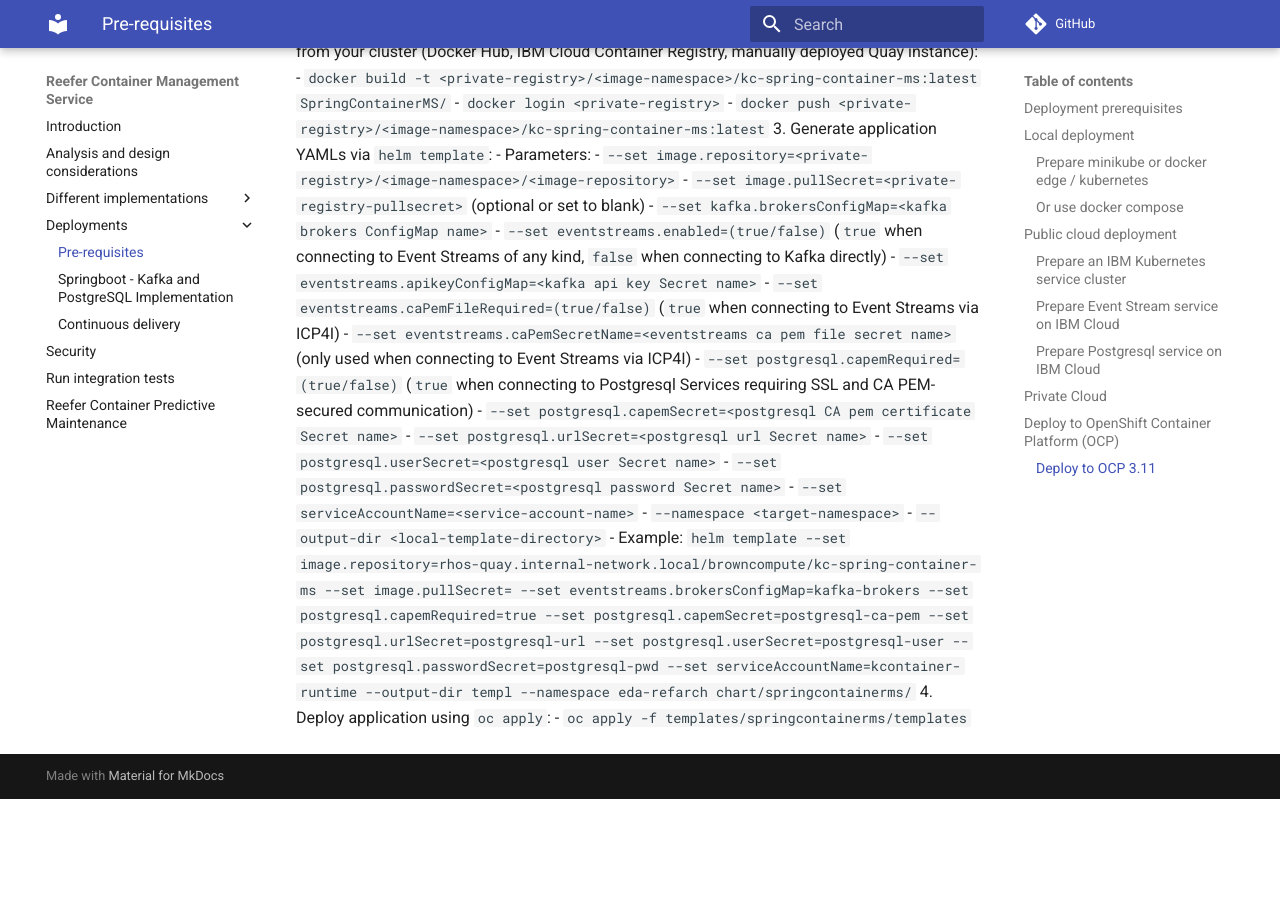
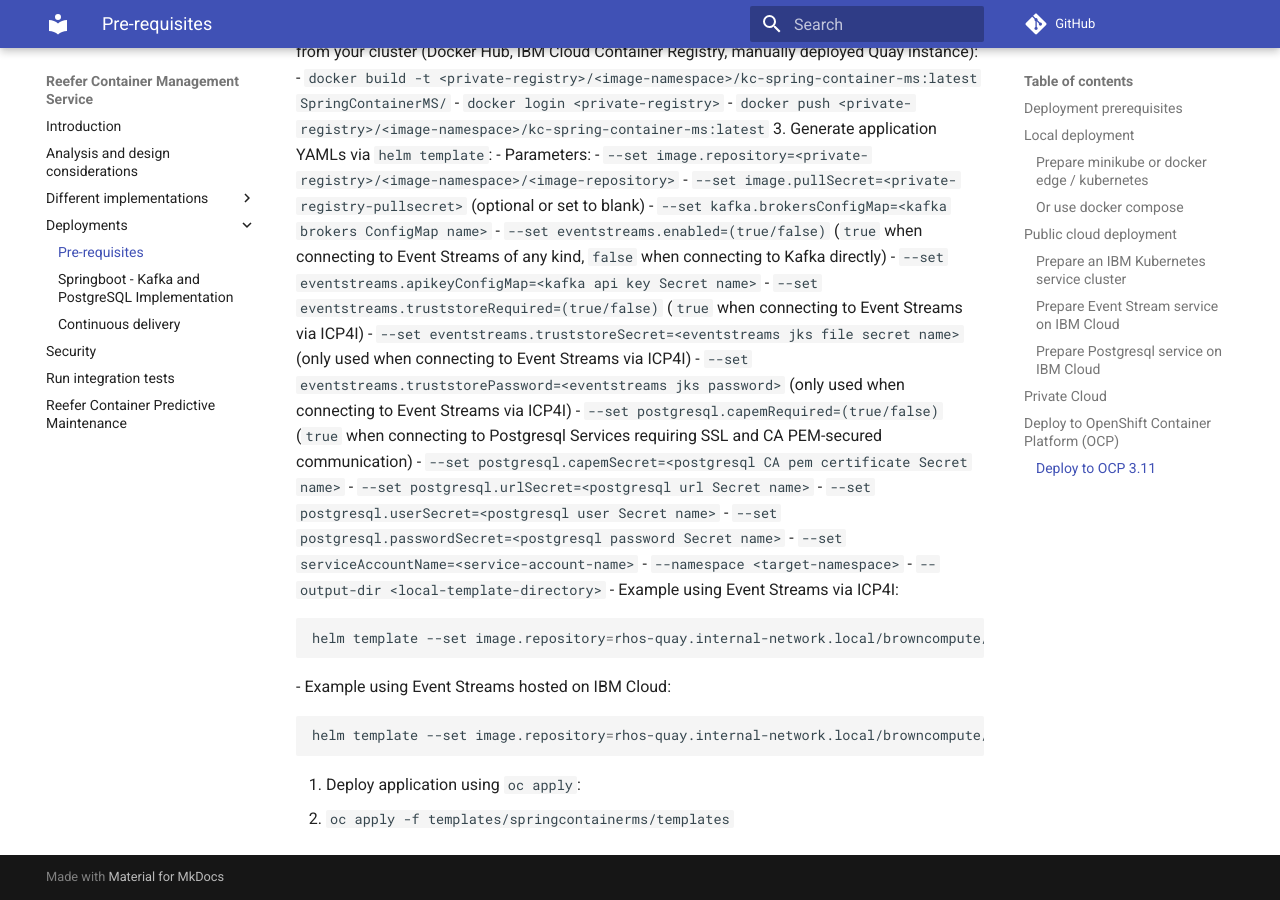
Before and after one commit to ibm-cloud-architecture/refarch-kc-container-ms, an MkDocs documentation site: the page built from docs/deployment.md, in a window 1280 px wide and 900 px high, scrolled down 3023 px. Built offline with MkDocs 1.6.1 and Material for MkDocs 9.7.7, drawn with Linux system fonts in a browser that asks for light colours; comment, search, counter and statistics services are not loaded; before the commit the page ends 3822 px from its top, so only the background shows below that.

Commit message:
Updated deployment details for SpringContainerMS
Signed-off-by: Rick Osowski <rosowski@gmail.com>

````diff
--- a/docs/deployment.md
+++ b/docs/deployment.md
@@ -93,8 +93,9 @@
     - `--set kafka.brokersConfigMap=<kafka brokers ConfigMap name>`
     - `--set eventstreams.enabled=(true/false)` (`true` when connecting to Event Streams of any kind, `false` when connecting to Kafka directly)
     - `--set eventstreams.apikeyConfigMap=<kafka api key Secret name>`
-    - `--set eventstreams.caPemFileRequired=(true/false)` (`true` when connecting to Event Streams via ICP4I)
-    - `--set eventstreams.caPemSecretName=<eventstreams ca pem file secret name>` (only used when connecting to Event Streams via ICP4I)
+    - `--set eventstreams.truststoreRequired=(true/false)` (`true` when connecting to Event Streams via ICP4I)
+    - `--set eventstreams.truststoreSecret=<eventstreams jks file secret name>` (only used when connecting to Event Streams via ICP4I)
+    - `--set eventstreams.truststorePassword=<eventstreams jks password>` (only used when connecting to Event Streams via ICP4I)
     - `--set postgresql.capemRequired=(true/false)` (`true` when connecting to Postgresql Services requiring SSL and CA PEM-secured communication)
     - `--set postgresql.capemSecret=<postgresql CA pem certificate Secret name>`
     - `--set postgresql.urlSecret=<postgresql url Secret name>`
@@ -103,6 +104,14 @@
     - `--set serviceAccountName=<service-account-name>`
     - `--namespace <target-namespace>`
     - `--output-dir <local-template-directory>`
-  - Example: `helm template --set image.repository=rhos-quay.internal-network.local/browncompute/kc-spring-container-ms --set image.pullSecret= --set eventstreams.brokersConfigMap=kafka-brokers --set postgresql.capemRequired=true --set postgresql.capemSecret=postgresql-ca-pem --set postgresql.urlSecret=postgresql-url --set postgresql.userSecret=postgresql-user --set postgresql.passwordSecret=postgresql-pwd --set serviceAccountName=kcontainer-runtime --output-dir templ --namespace eda-refarch chart/springcontainerms/`
+  - Example using Event Streams via ICP4I:
+   ```shell
+   helm template --set image.repository=rhos-quay.internal-network.local/browncompute/kc-spring-container-ms --set image.pullSecret= --set kafka.brokersConfigMap=es-kafka-brokers --set eventstreams.enabled=true --set eventstreams.apikeyConfigMap=es-eventstreams-apikey --set eventstreams.truststoreRequired=true --set eventstreams.truststoreSecret=es-truststore-jks --set eventstreams.truststorePassword=password --set postgresql.capemRequired=true --set postgresql.capemSecret=postgresql-ca-pem --set postgresql.urlSecret=postgresql-url --set postgresql.userSecret=postgresql-user --set postgresql.passwordSecret=postgresql-pwd --set serviceAccountName=kcontainer-runtime --output-dir templates --namespace eda-refarch chart/springcontainerms
+   ```
+  - Example using Event Streams hosted on IBM Cloud:
+  ```shell
+  helm template --set image.repository=rhos-quay.internal-network.local/browncompute/kc-spring-container-ms --set image.pullSecret= --set kafka.brokersConfigMap=es-kafka-brokers --set eventstreams.enabled=true --set eventstreams.apikeyConfigMap=es-eventstreams-apikey --set postgresql.capemRequired=true --set postgresql.capemSecret=postgresql-ca-pem --set postgresql.urlSecret=postgresql-url --set postgresql.userSecret=postgresql-user --set postgresql.passwordSecret=postgresql-pwd --set serviceAccountName=kcontainer-runtime --output-dir templates --namespace eda-refarch chart/springcontainerms
+  ```
+
 4. Deploy application using `oc apply`:
   - `oc apply -f templates/springcontainerms/templates`
````
